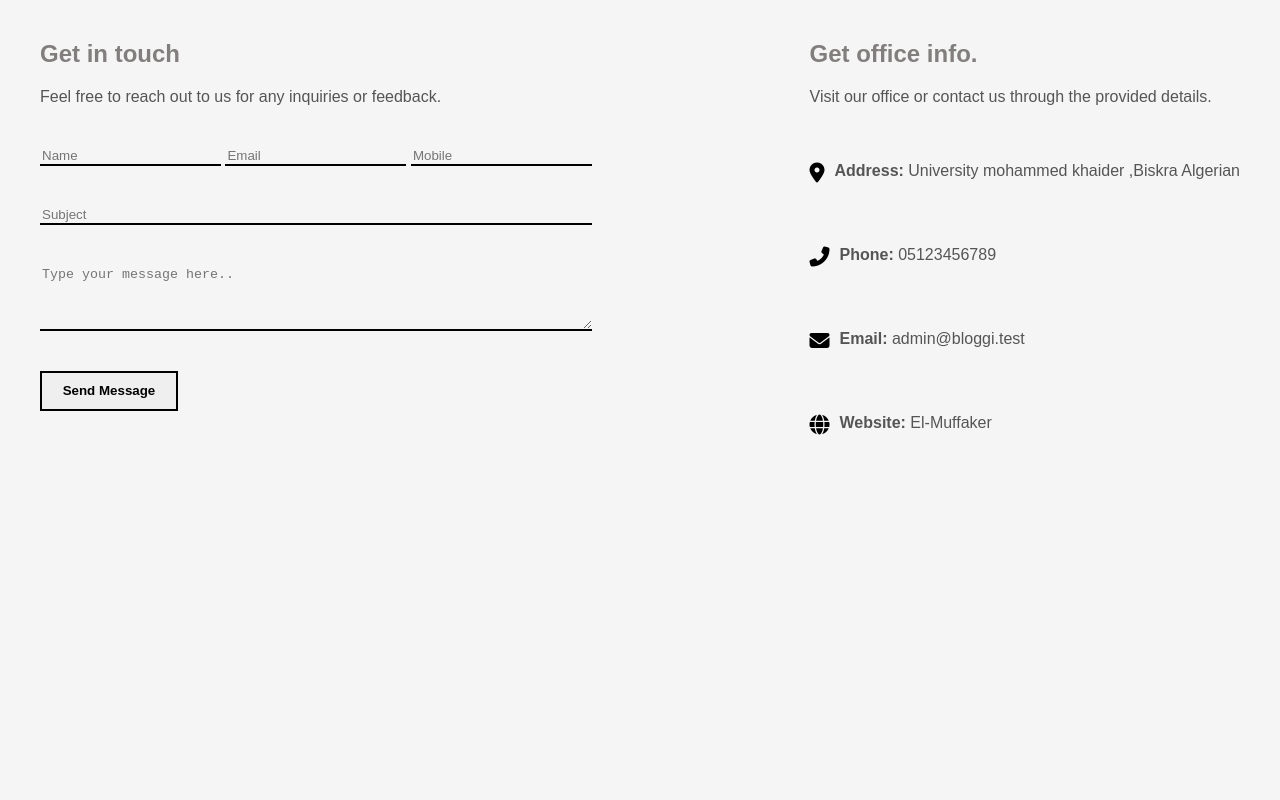
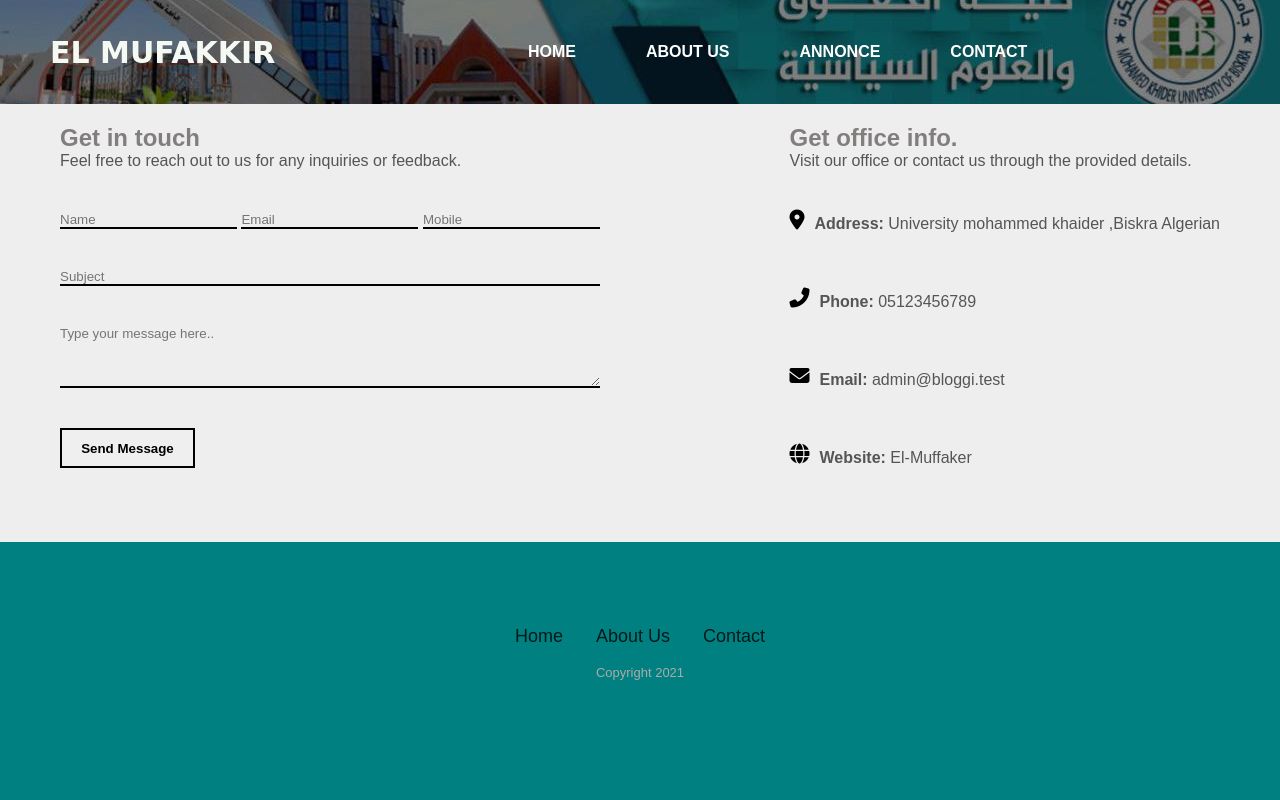
Before and after one commit to Noxanoxa/El-Mofakir, a plain HTML site: page components/secend-page/contact.html in a window 1280 px wide. Drawn offline with Linux system fonts and the light colour scheme.

Commit message:
contact edit2

```diff
--- a/components/secend-page/contact.html
+++ b/components/secend-page/contact.html
@@ -2,18 +2,54 @@
 <html lang="en">
 <head>
     <meta charset="UTF-8">
+    <title>El Mufakkir</title>
     <meta name="viewport" content="width=device-width, initial-scale=1.0">
     <link rel="stylesheet" href="secend.css">
     <link rel="stylesheet" href="https://cdnjs.cloudflare.com/ajax/libs/font-awesome/6.6.0/css/all.min.css">
+  <link rel="stylesheet" href="/components/navbar/navbar.css">
 
-
+  <link rel="stylesheet" href="/css/Style.css">
+  <link rel="stylesheet" href="/components/footer/footer.css">
 </head>
 <body>
 
+    <header id="navbar">
+
+        <input type="checkbox" name="" id="chk1">
+
+            <div class="logo"><h1>El Mufakkir</h1></div>
+            <div class="navbar" id="navbar">
+            <ul>
+                <li>
+                    <a href="/index.html">Home</a>
+                </li>
+                <li>
+                    <a href="contact.html">About Us</a>
+                </li>
+                <li>
+                    <a href="contact.html">Annonce</a>
+                </li>
+                <li>
+                    <a  href="contact.html">Contact</a>
+
+                </li>
+            </ul></div>
+            <!-- <div class="search-box">
+                <form action="">
+                    <input type="text" name="search" id="srch" placeholder="Search">
+                    <button type="submit"><i class="fa fa-search"></i></button>
+                </form>
+            </div> -->
+            <div class="menu">
+                <label for="chk1"><i class="fa fa-bars"></i></label>
+            </div>
+
+
+       </header>
+
+
 <main id="contact-section">
-
       <div class="container">
-
           <!-- Contact Form Section -->
           <div class="col-lg-8 col-12">
             <h2>Get in touch</h2>
@@ -56,6 +92,21 @@
             </div>
           </div>
       </div>
+      <footer id="footer"></footer>
   </main>
+
+  <script src="../components/footer/footer.js"></script>
+  <script >
+
+function loadComponent(id, file) {
+    const element = document.getElementById(id);
+    fetch(file)
+        .then(response => response.text())
+        .then(data => {
+            element.innerHTML = data;
+        });
+}
+loadComponent('footer','../footer/footer.html');
+  </script>
 </body>
 </html>
--- a/components/secend-page/secend.css
+++ b/components/secend-page/secend.css
@@ -63,7 +63,8 @@ p {
 .prgrph i{
     margin-right: 10px;
     font-size: 20px;
-    margin-bottom: 20px;
+    margin-bottom: 48px;
+    color: #000;
 }
 /*
 input[type="text"], input[type="email"], textarea {
--- a/js/Home.js
+++ b/js/Home.js
@@ -8,7 +8,7 @@ function loadComponent(id, file) {
 }
 
 // تحميل Navbar و Recent Posts
-loadComponent('navbar','components/navbar/navbar.html');
+//loadComponent('navbar','components/navbar/navbar.html');
 // loadComponent('recent-posts','components/recent_articles/recent_a.html');
 // loadComponent('search-bar','components/research-bar/research_b.html');
 // loadComponent('pub-auth','components/publishing-authority/pub_auth.html');
```
Also changed, not shown: components/navbar/navbar.html (+4 -4 lines), components/navbar/navbar.js (+46 -17 lines), index.html (+39 -2 lines).
